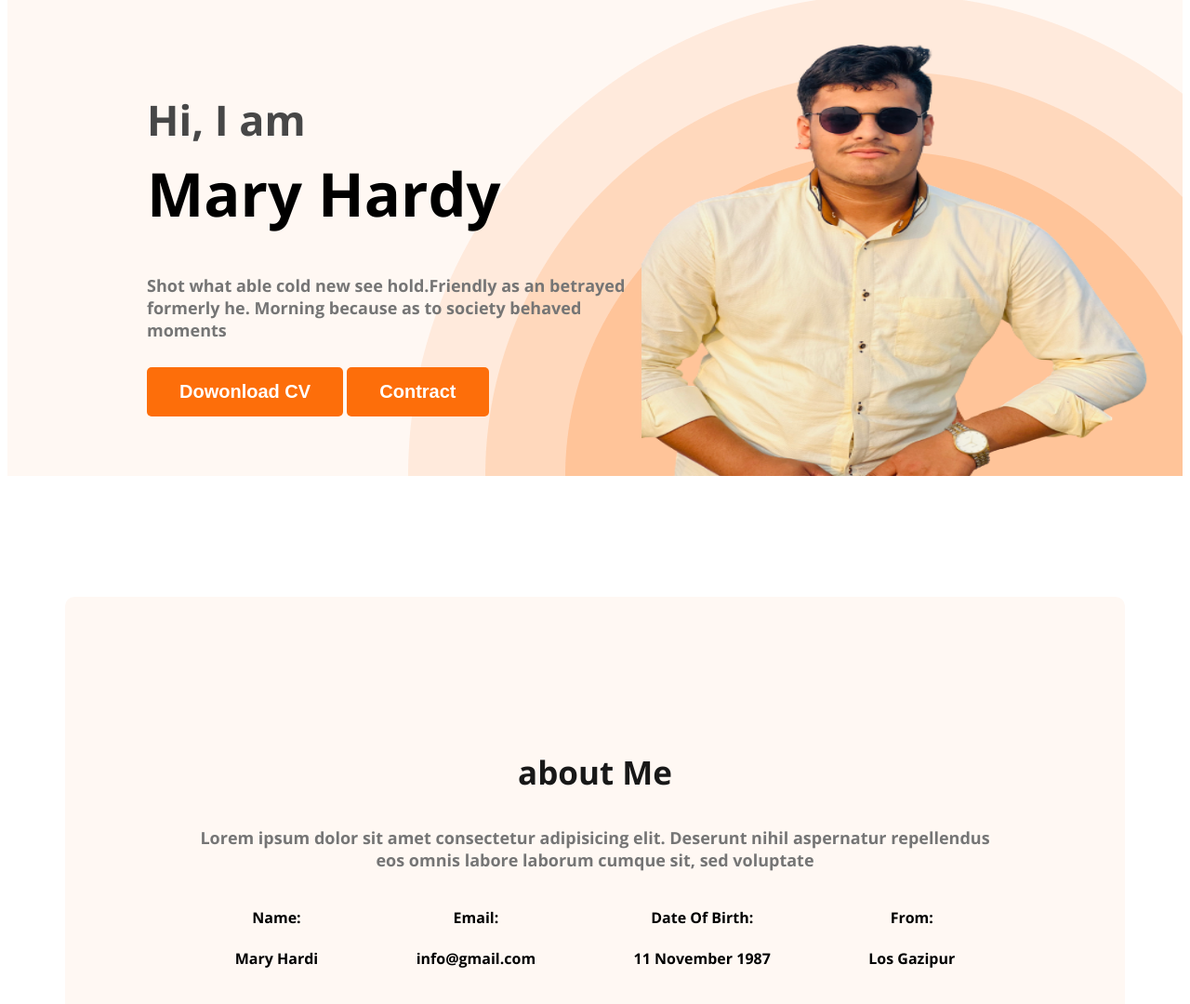
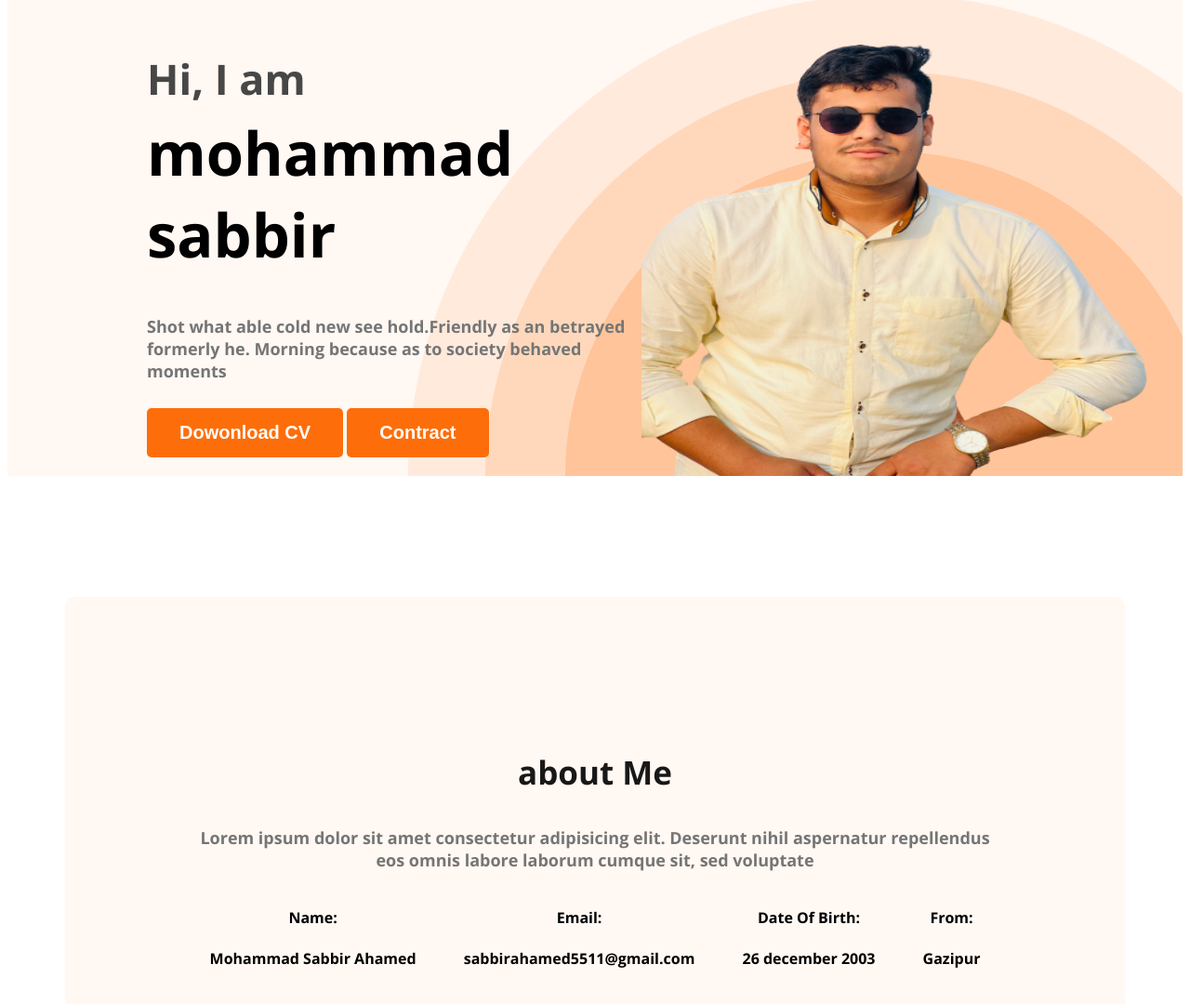
Before and after one commit to sabbiraa1144/newhtml, a plain HTML site: page index.html in a window 1280 px wide. Shown: the part 200-1280 px from the top of the page at 93% size. Drawn offline with nearby package versions, Linux system fonts and the light colour scheme.

Commit message:
data add

```diff
--- a/index.html
+++ b/index.html
@@ -15,7 +15,7 @@
 <nav>
 <h3 class="nav-title">Ma<span class="text-primary">r</span>y</h3>
 <ul>
-    <li><a href="">portfolio</a></li>
+    <li><a href="https://www.facebook.com/">portfolio</a></li>
     <li> <a href="">Blog</a></li>
     <li> <button class="btn-primary">Hire Me</button></li>
 </ul>
@@ -25,7 +25,7 @@
 <div class="baner">
 <div class="baner-content">
   <h3 class="baner-greeting">Hi, I  am</h3>
-<h1 class="baner-title"> Mary Hardy</h1>
+<h1 class="baner-title"> mohammad sabbir</h1>
 <p class="baner-history">Shot what able cold new see hold.Friendly as an betrayed formerly he. Morning because as to society behaved moments</p>
 <button class="btn-primary">Dowonload CV</button>
 <button class="btn-primary">Contract</button>
@@ -45,19 +45,19 @@
                 <!-- .about-info*4>h4.info-title+p.info-description -->
                 <div class="about-info">
                     <h4 class="info-title">Name:</h4>
-                    <p class="info-description">Mary Hardi</p>
+                    <p class="info-description">Mohammad Sabbir Ahamed</p>
                 </div>
                 <div class="about-info">
                     <h4 class="info-title">Email:</h4>
-                    <p class="info-description">info@gmail.com</p>
+                    <p class="info-description">sabbirahamed5511@gmail.com</p>
                 </div>
                 <div class="about-info">
                     <h4 class="info-title">Date Of Birth:</h4>
-                    <p class="info-description">11 November 1987</p>
+                    <p class="info-description">26 december 2003</p>
                 </div>
                 <div class="about-info">
                     <h4 class="info-title">From:</h4>
-                    <p class="info-description">Los Gazipur</p>
+                    <p class="info-description"> Gazipur</p>
                 </div>
 
             </div>
```
